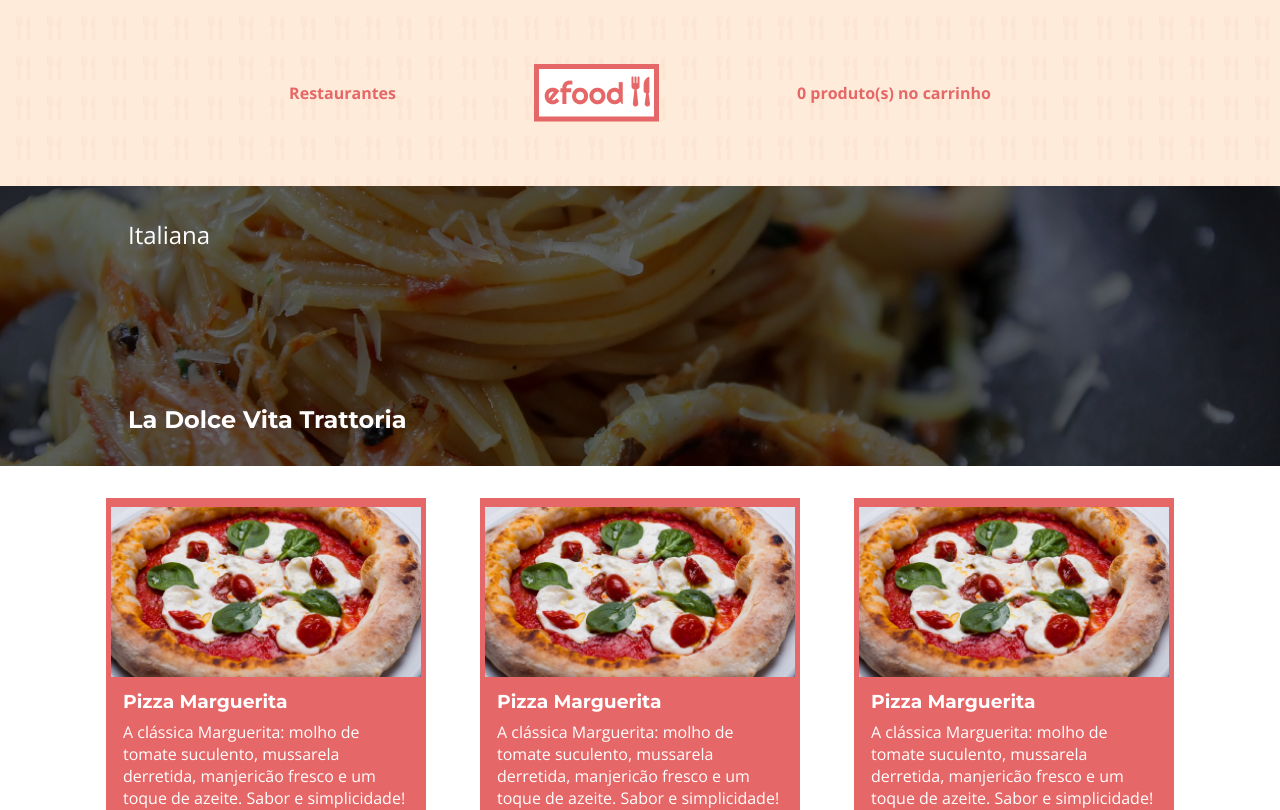
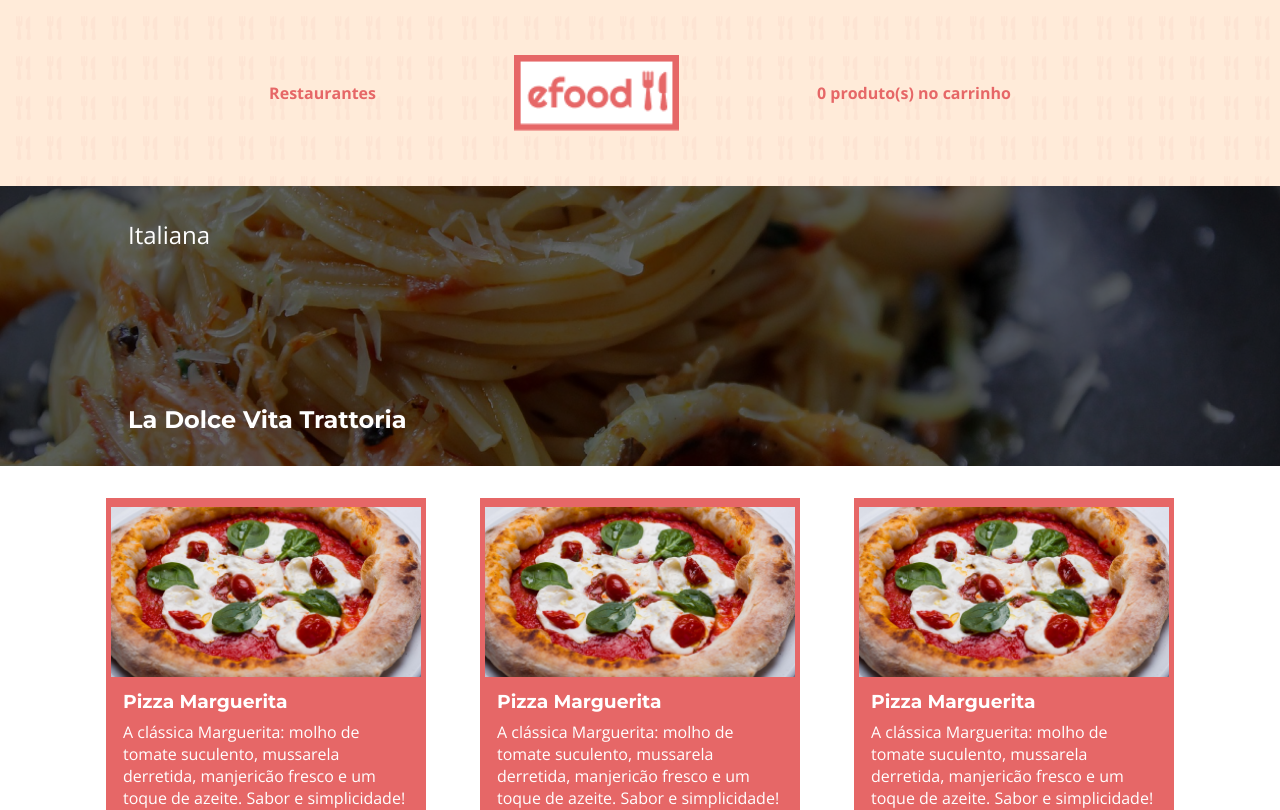
Before and after one commit to alvesxdani/efood-ebac, a React (Vite) app: page /about/0 in a window 1280 px wide. Shown: the top 810 px of the page. Built offline with nearby package versions, Linux system fonts and the light colour scheme.

Commit message:
:recycle: refactor: ajustando a semântica dos links do header

```diff
--- a/src/components/Header/index.tsx
+++ b/src/components/Header/index.tsx
@@ -18,8 +18,8 @@ const Header = ({ type }: Props) => {
         {type === 'perfil' && (
           <StyledHeader type='perfil'>
             <Link to="/">Restaurantes</Link>
-            <img src={logo} alt="Logo do Efood" />
-            <span>0 produto(s) no carrinho</span>
+            <img src={logo} alt="Logo do Efood" className='logo' width={165} />
+            <a>0 produto(s) no carrinho</a>
           </StyledHeader>
         )}
     </>
```
